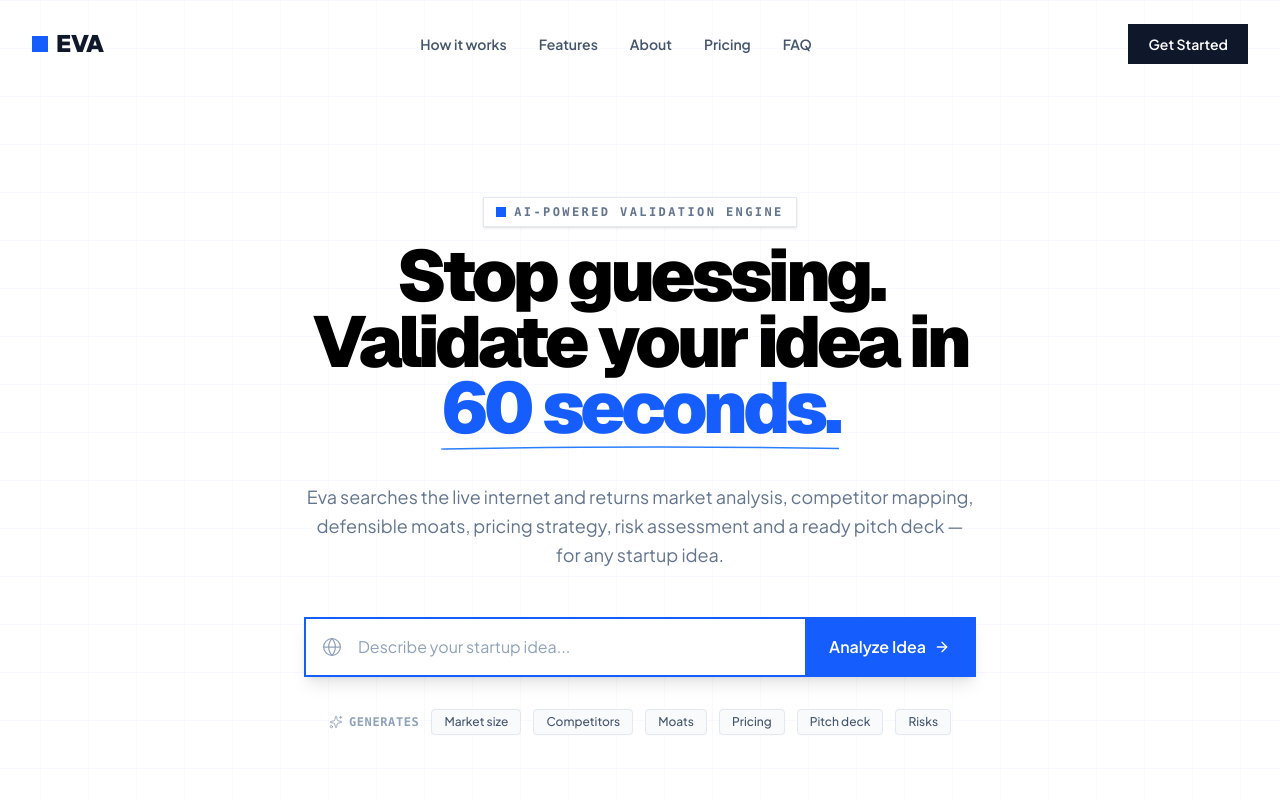
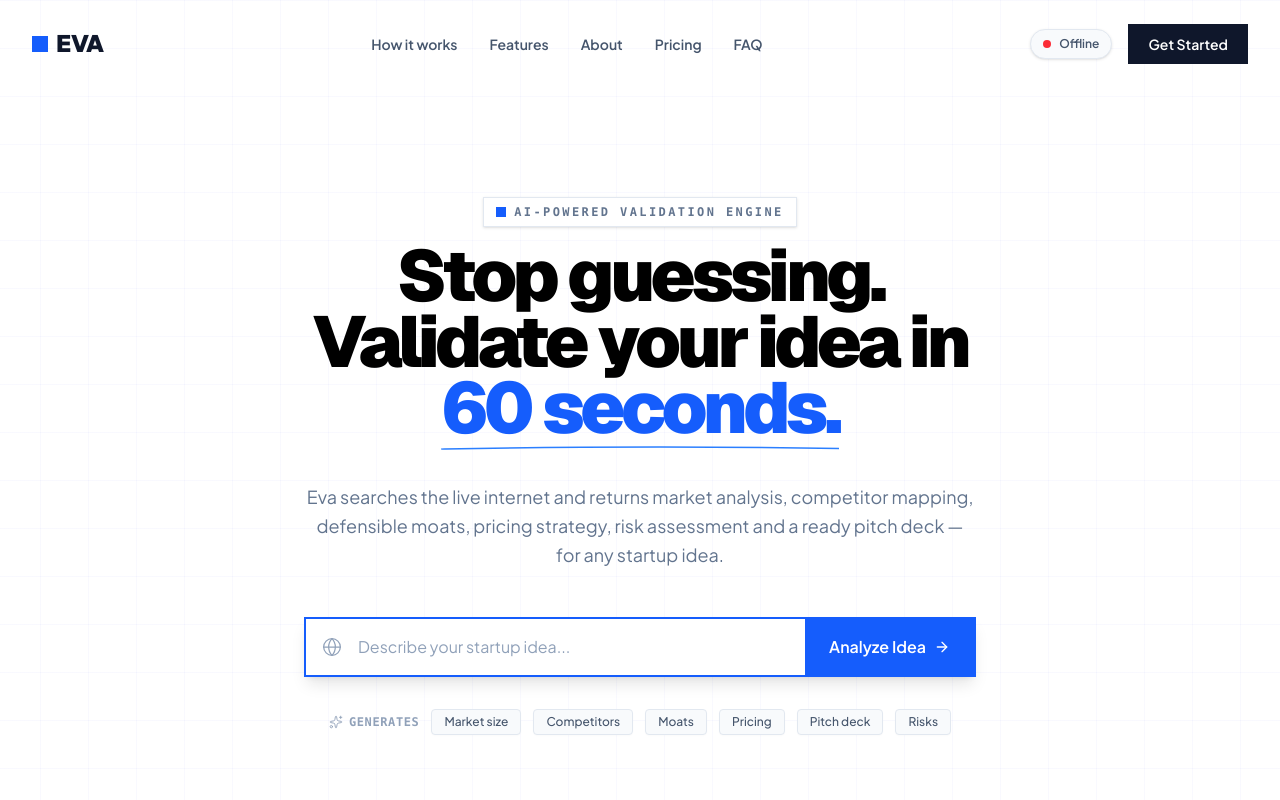
Before and after one commit to SrivastavaPragya/scopeAi, a Next.js app in the folder client/: page / in a window 1280 px wide. Shown: the top 800 px of the page. Built offline with nearby package versions, Linux system fonts and the light colour scheme; no server answers.

Commit message:
healtch check

```diff
--- a/client/src/components/HomeComponents/Navbar.jsx
+++ b/client/src/components/HomeComponents/Navbar.jsx
@@ -4,6 +4,7 @@ import React, { useState, useEffect } from "react";
 
 export default function Navbar() {
   const [isScrolled, setIsScrolled] = useState(false);
+  const [serverStatus, setServerStatus] = useState("checking");
 
   useEffect(() => {
     const handleScroll = () => {
@@ -15,6 +16,30 @@ export default function Navbar() {
     };
     window.addEventListener("scroll", handleScroll);
     return () => window.removeEventListener("scroll", handleScroll);
+  }, []);
+
+  useEffect(() => {
+    const checkHealth = async () => {
+      try {
+        const apiUrl = process.env.NEXT_PUBLIC_API_URL || "http://127.0.0.1:8000";
+        const res = await fetch(`${apiUrl}/api/health`);
+        if (res.ok) {
+          setServerStatus("live");
+        } else {
+          setServerStatus("down");
+        }
+      } catch (error) {
+        setServerStatus("down");
+      }
+    };
+
+    // Check immediately on load
+    checkHealth();
+
+    // Check every 10 minutes (600,000 ms) to keep Hugging Face space awake
+    const intervalId = setInterval(checkHealth, 600000);
+
+    return () => clearInterval(intervalId);
   }, []);
 
   const scrollToSection = (id) => {
@@ -41,6 +66,17 @@ export default function Navbar() {
         </nav>
 
         <div className="flex items-center gap-4">
+          <div className="hidden sm:flex items-center gap-2 text-xs font-semibold px-3 py-1.5 rounded-full bg-slate-50 border border-slate-200 shadow-sm" title="Server Status">
+            {serverStatus === "checking" && <span className="w-2 h-2 rounded-full bg-yellow-400 animate-pulse"></span>}
+            {serverStatus === "live" && <span className="w-2 h-2 rounded-full bg-green-500 animate-pulse"></span>}
+            {serverStatus === "down" && <span className="w-2 h-2 rounded-full bg-red-500"></span>}
+            <span className="text-slate-600">
+              {serverStatus === "checking" && "Connecting..."}
+              {serverStatus === "live" && "System Live"}
+              {serverStatus === "down" && "Offline"}
+            </span>
+          </div>
+
           <button onClick={() => scrollToSection("cta")} className="bg-slate-900 hover:bg-slate-800 text-white text-sm font-semibold px-5 py-2.5 transition-colors">
             Get Started
           </button>
```
